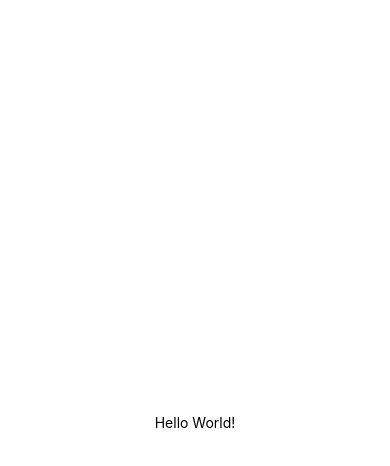
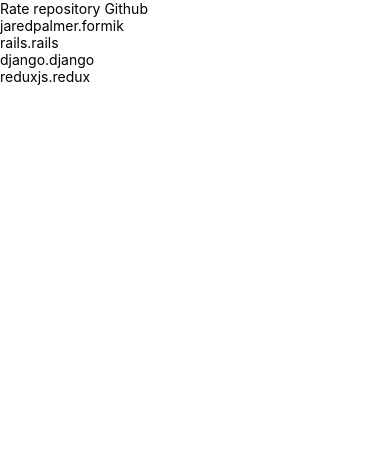
Before and after one commit to CarlosArgelio/react-native, a React Native app: screen / in a window 390 px wide. Shown: the top 466 px of the page. Built offline with nearby package versions, Linux system fonts and the light colour scheme.

Commit message:
feat: add view repositoy List

```diff
--- a/App.js
+++ b/App.js
@@ -1,23 +1,7 @@
 import React from 'react'
-import { Alert, StyleSheet, Text, View, TouchableWithoutFeedback } from 'react-native'
+import { View } from 'react-native'
+import Main from './src/components/Main'
 
 export default function App () {
-  return (
-    <View style={styles.container}>
-      <TouchableWithoutFeedback
-        onPress={() => { Alert.alert('Presionaste el boton') }}
-      >
-        <Text>Hello World!</Text>
-      </TouchableWithoutFeedback>
-    </View>
-  )
+  return <Main />
 }
-
-const styles = StyleSheet.create({
-  container: {
-    flex: 1,
-    backgroundColor: '#fff',
-    alignItems: 'center',
-    justifyContent: 'center'
-  }
-})
--- a/package.json
+++ b/package.json
@@ -11,6 +11,7 @@
   "dependencies": {
     "@expo/metro-runtime": "~3.1.1",
     "expo": "~50.0.4",
+    "expo-constants": "^15.4.5",
     "expo-status-bar": "~1.11.1",
     "react": "18.2.0",
     "react-dom": "18.2.0",
--- /dev/null
+++ b/src/components/Main.jsx
@@ -0,0 +1,15 @@
+import React from 'react'
+import Constants from 'expo-constants'
+import { Text, View } from 'react-native'
+import RepositoryList from './RepositoryList'
+
+const Main = () => {
+  return (
+        <View style={{ marginTop: Constants.statusBarHeight, flexGrow: 1 }}>
+            <Text>Rate repository Github</Text>
+            <RepositoryList />
+        </View>
+  )
+}
+
+export default Main
--- /dev/null
+++ b/src/components/RepositoryList.jsx
@@ -0,0 +1,17 @@
+import React from 'react'
+import { View, Text } from 'react-native'
+import repositories from './../data/repositories'
+
+const RepositoryList = () => {
+  return (
+        <View>
+            {repositories.map(repo => (
+                <View key={repo.id}>
+                    <Text>{repo.id}</Text>
+                </View>
+            ))}
+        </View>
+  )
+}
+
+export default RepositoryList
--- /dev/null
+++ b/src/data/repositories.js
@@ -0,0 +1,46 @@
+export default [
+  {
+    id: 'jaredpalmer.formik',
+    fullName: 'jaredpalmer/formik',
+    description: 'Build forms in React, without the tears',
+    language: 'TypeScript',
+    forksCount: 1589,
+    stargazersCount: 21553,
+    ratingAverage: 88,
+    reviewCount: 4,
+    ownerAvatarUrl: 'https://avatars2.githubusercontent.com/u/4060187?v=4'
+  },
+  {
+    id: 'rails.rails',
+    fullName: 'rails/rails',
+    description: 'Ruby on Rails',
+    language: 'Ruby',
+    forksCount: 18349,
+    stargazersCount: 45377,
+    ratingAverage: 100,
+    reviewCount: 2,
+    ownerAvatarUrl: 'https://avatars1.githubusercontent.com/u/4223?v=4'
+  },
+  {
+    id: 'django.django',
+    fullName: 'django/django',
+    description: 'The Web framework for perfectionists with deadlines.',
+    language: 'Python',
+    forksCount: 21015,
+    stargazersCount: 48496,
+    ratingAverage: 73,
+    reviewCount: 5,
+    ownerAvatarUrl: 'https://avatars2.githubusercontent.com/u/27804?v=4'
+  },
+  {
+    id: 'reduxjs.redux',
+    fullName: 'reduxjs/redux',
+    description: 'Predictable state container for JavaScript apps',
+    language: 'TypeScript',
+    forksCount: 13902,
+    stargazersCount: 52869,
+    ratingAverage: 0,
+    reviewCount: 0,
+    ownerAvatarUrl: 'https://avatars3.githubusercontent.com/u/13142323?v=4'
+  }
+]
```
Also changed, not shown: 1 other file (tests, documents, lock files or other folders).
